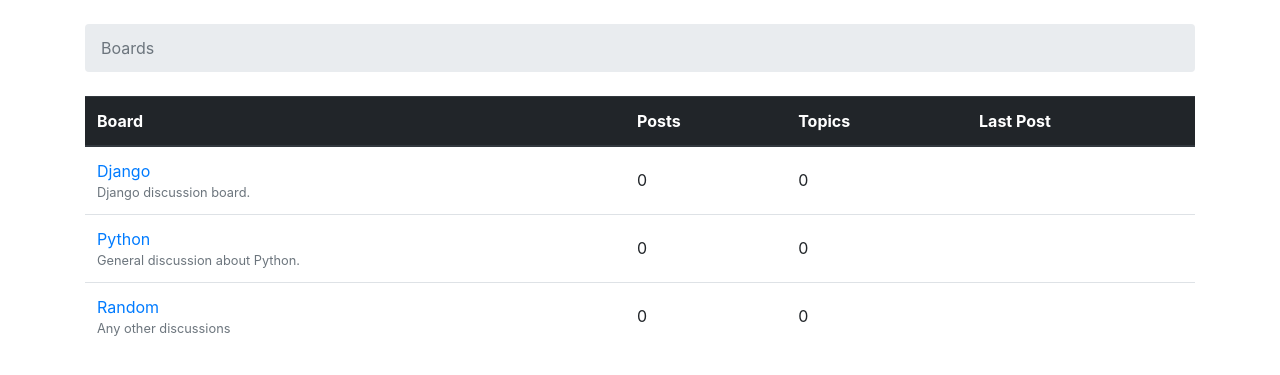
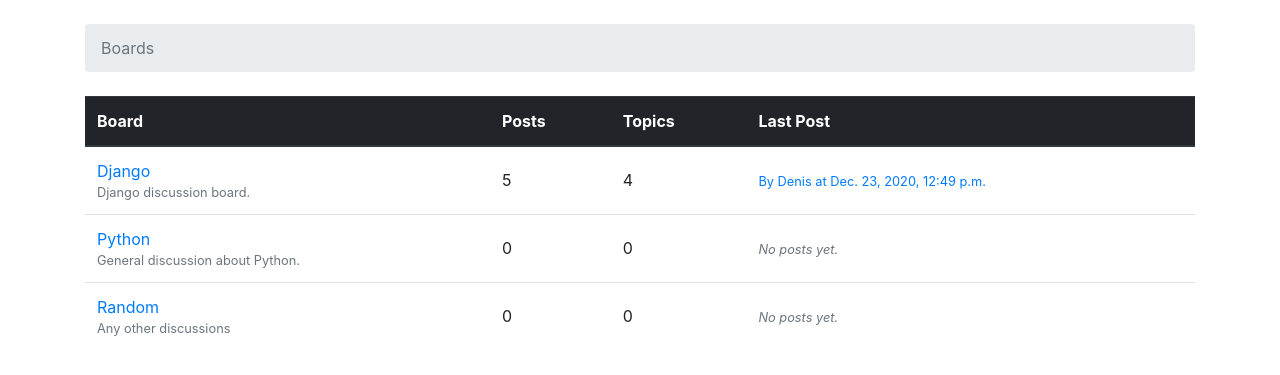
Before and after one commit to dudent01/Django-forum, a Django app: page / in a window 1280 px wide. Shown: the part 64-439 px from the top of the page. Run offline with Django 3.2, Linux system fonts and the light colour scheme; data comes from the database, SQL or seed files in the repository; some libraries are stand-ins or nearby versions.

Commit message:
Added replies count

```diff
--- a/boards/models.py
+++ b/boards/models.py
@@ -1,5 +1,6 @@
 from django.db import models
 from django.contrib.auth.models import User
+from django.utils.text import Truncator
 
 # Create your models here.
 class Board(models.Model):
@@ -9,11 +10,21 @@ class Board(models.Model):
     def __str__(self):
         return self.name
 
+    def get_posts_count(self):
+        return Post.objects.filter(topic__board=self).count()
+
+    def get_last_post(self):
+        return Post.objects.filter(topic__board=self).order_by('-created_at').first()
+
 class Topic(models.Model):
     subject =      models.CharField(max_length= 255)
     last_updated = models.DateTimeField(auto_now_add= True)
     board =        models.ForeignKey(Board, related_name= 'topics', on_delete= models.CASCADE)
     starter =      models.ForeignKey(User, related_name= 'topics', on_delete= models.CASCADE)
+
+    def __str__(self):
+        return self.subject
+
 
 class Post(models.Model):
     message =    models.TextField(max_length= 4000)
@@ -22,3 +33,7 @@ class Post(models.Model):
     updated_by = models.ForeignKey(User, null= True, related_name= '+', on_delete= models.CASCADE)
     created_at = models.DateTimeField(auto_now_add= True)
     updated_at = models.DateTimeField(null= True)
+
+    def __str__(self):
+        truncated_message = Truncator(self.message)
+        return truncated_message.chars(50)
--- a/boards/views.py
+++ b/boards/views.py
@@ -2,6 +2,7 @@ from django.shortcuts import render, redirect, get_object_or_404
 from django.http import HttpResponse
 from django.contrib.auth.models import User
 from django.contrib.auth.decorators import login_required
+from django.db.models import Count
 
 from .models import Board, Topic, Post
 from .forms import NewTopicForm, PostForm
@@ -14,7 +15,8 @@ def home(request):
 
 def board_topics(request, pk):
     board = get_object_or_404(Board, pk=pk)
-    return render(request, 'topics.html', {'board': board})
+    topics = board.topics.order_by('-last_updated').annotate(replies=Count('posts') - 1)
+    return render(request, 'topics.html', {'board': board, 'topics': topics})
 
 @login_required
 def new_topic(request, pk):
--- a/templates/home.html
+++ b/templates/home.html
@@ -21,9 +21,23 @@
                   <a href="{% url 'board_topics' board.pk %}">{{ board.name }}</a>
                 <small class="text-muted d-block">{{ board.description }}</small>
               </td>
-              <td class="align-middle">0</td>
-              <td class="align-middle">0</td>
-              <td></td>
+              <td class="align-middle">{{ board.get_posts_count }}</td>
+              <td class="align-middle">{{ board.topics.count }}</td>
+              <td class="align-middle">
+                  {% with post=board.get_last_post %}
+                      {% if post %}
+                      <small>
+                          <a href="{% url 'topic_posts' board.pk post.topic.pk %}">
+                              By {{ post.created_by.username }} at {{ post.created_at }}
+                          </a>
+                      </small>
+                      {% else %}
+                      <small class="text-muted">
+                          <em>No posts yet.</em>
+                      </small>
+                      {% endif %}
+                  {% endwith %}
+              </td>
             </tr>
           {% endfor %}
         </tbody>
--- a/templates/topics.html
+++ b/templates/topics.html
@@ -25,11 +25,11 @@
       </tr>
     </thead>
     <tbody>
-      {% for topic in board.topics.all %}
+      {% for topic in topics %}
         <tr>
             <td><a href="{% url 'topic_posts' board.pk topic.pk %}">{{ topic.subject }}</a></td>
           <td>{{ topic.starter.username }}</td>
-          <td>0</td>
+          <td>{{ topic.replies }}</td>
           <td>0</td>
           <td>{{ topic.last_updated }}</td>
         </tr>
```
